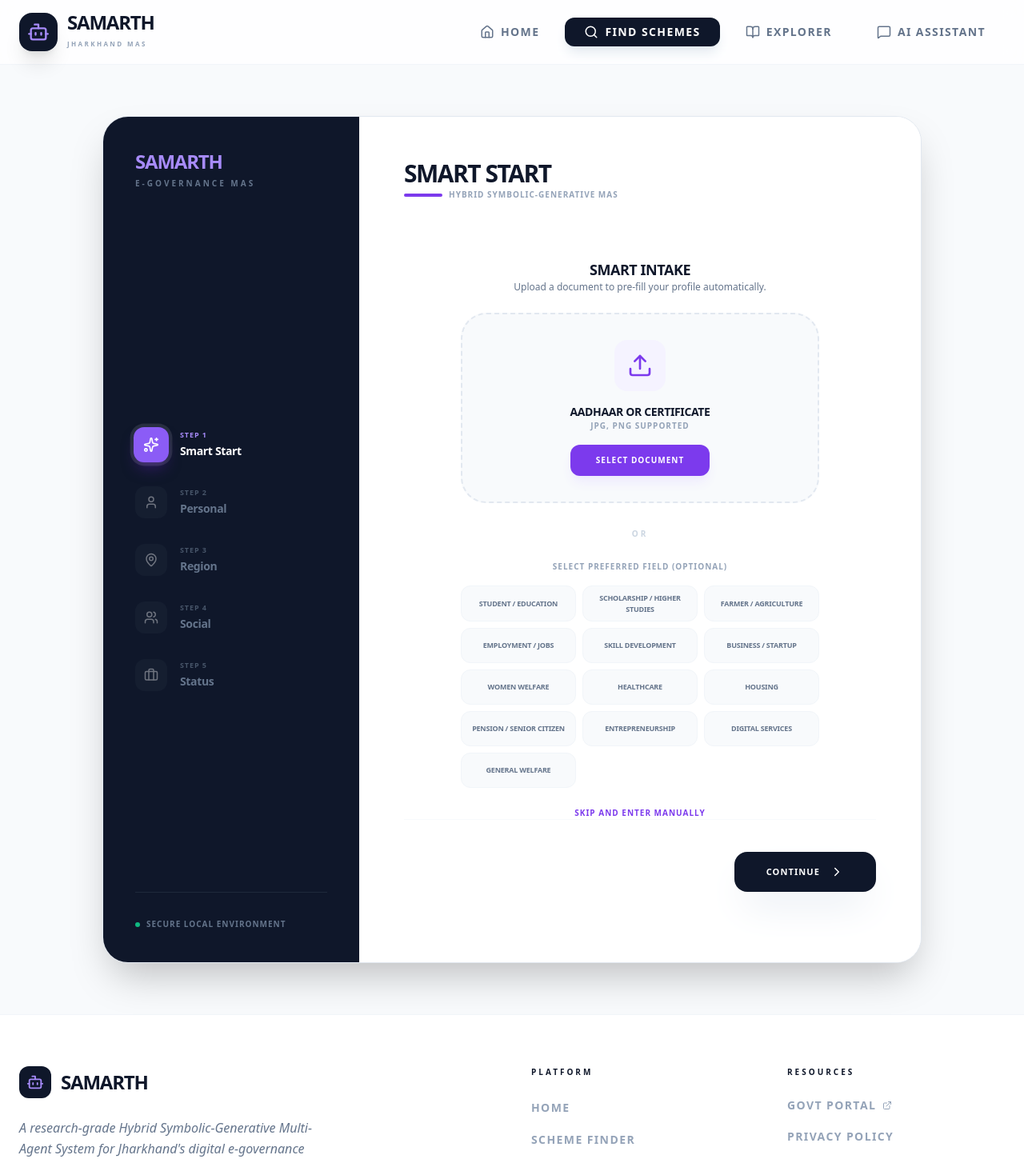
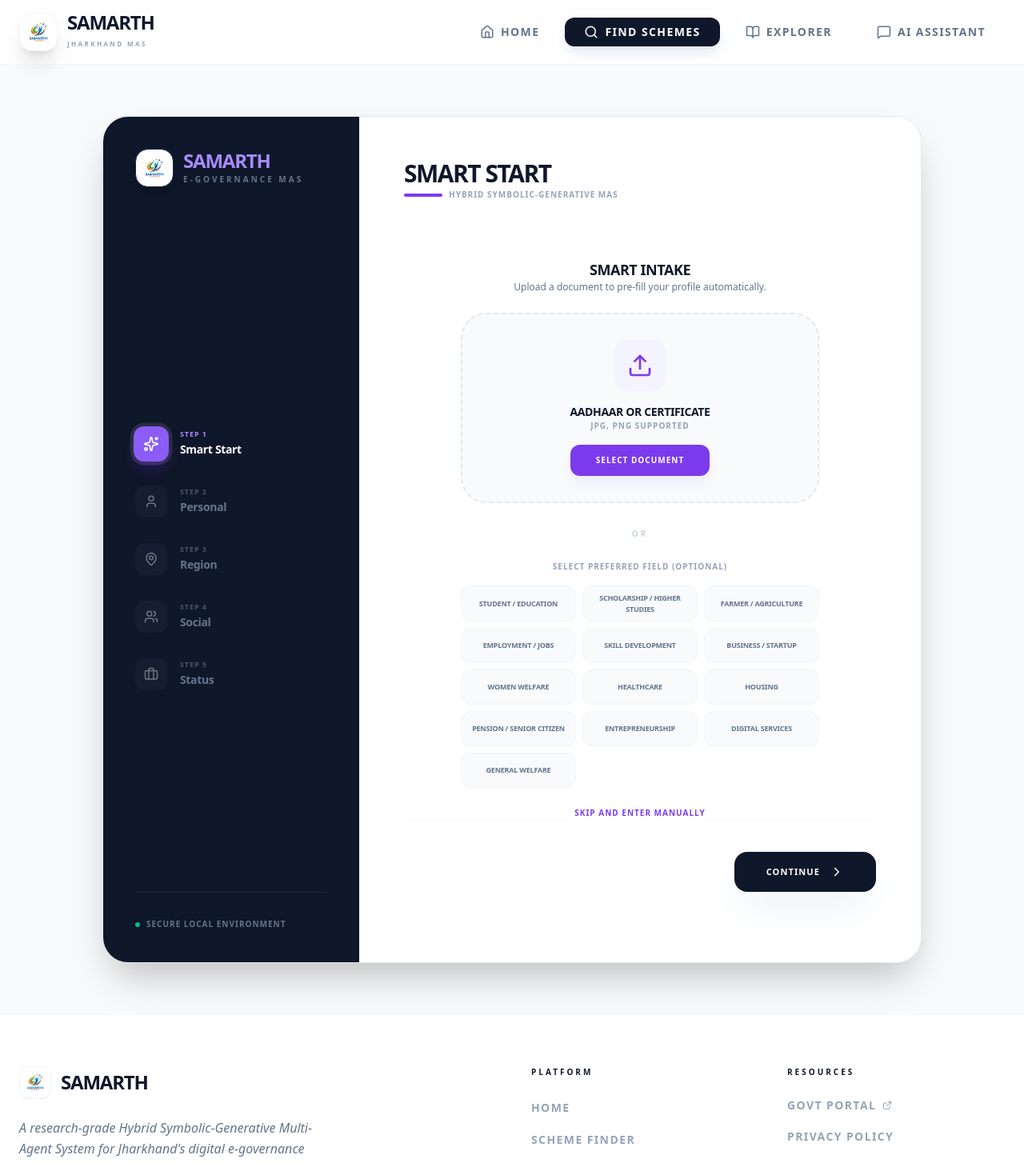
Before and after one commit to yashwantmandal26/samarth-OFFILINE, a React (Create React App) app in the folder frontend/: page /finder in a window 1280 px wide. Shown: the top 1454 px of the page at 80% size. Built offline with nearby package versions, Linux system fonts and the light colour scheme.

Commit message:
feat: use custom Samarth logo and update brand identity

```diff
--- a/frontend/public/index.html
+++ b/frontend/public/index.html
@@ -7,24 +7,16 @@
     <meta name="theme-color" content="#000000" />
     <meta
       name="description"
-      content="Web site created using create-react-app"
+      content="Samarth: A Hybrid Symbolic-Generative Multi-Agent System for Jharkhand e-Governance."
     />
-    <link rel="apple-touch-icon" href="%PUBLIC_URL%/logo192.png" />
+    <link rel="apple-touch-icon" href="%PUBLIC_URL%/logo.png" />
+    <link rel="icon" href="%PUBLIC_URL%/logo.png" />
     <!--
       manifest.json provides metadata used when your web app is installed on a
       user's mobile device or desktop. See https://developers.google.com/web/fundamentals/web-app-manifest/
     -->
     <link rel="manifest" href="%PUBLIC_URL%/manifest.json" />
-    <!--
-      Notice the use of %PUBLIC_URL% in the tags above.
-      It will be replaced with the URL of the `public` folder during the build.
-      Only files inside the `public` folder can be referenced from the HTML.
-
-      Unlike "/favicon.ico" or "favicon.ico", "%PUBLIC_URL%/favicon.ico" will
-      work correctly both with client-side routing and a non-root public URL.
-      Learn how to configure a non-root public URL by running `npm run build`.
-    -->
-    <title>React App</title>
+    <title>Samarth | Jharkhand E-Governance MAS</title>
   </head>
   <body>
     <noscript>You need to enable JavaScript to run this app.</noscript>
--- a/frontend/src/App.js
+++ b/frontend/src/App.js
@@ -1,6 +1,7 @@
 import React, { useEffect } from 'react';
 import { BrowserRouter as Router, Routes, Route, Link, useLocation } from 'react-router-dom';
 import { Home, Search, MessageSquare, BookOpen, Bot, Github, ExternalLink } from 'lucide-react';
+import logo from './assets/logo.png';
 
 // Pages
 import LandingPage from './pages/LandingPage';
@@ -50,8 +51,8 @@
             <div className="flex justify-between h-20 items-center">
               <div className="flex items-center gap-2">
                 <Link to="/" className="flex items-center gap-3 group">
-                  <div className="w-12 h-12 bg-slate-900 rounded-2xl flex items-center justify-center text-primary-400 shadow-xl group-hover:scale-105 transition-transform duration-300">
-                    <Bot size={28} />
+                  <div className="w-12 h-12 bg-white rounded-2xl flex items-center justify-center shadow-xl group-hover:scale-105 transition-transform duration-300 overflow-hidden border border-slate-100">
+                    <img src={logo} alt="Samarth Logo" className="w-full h-full object-contain p-1.5" />
                   </div>
                   <div>
                     <span className="block text-2xl font-black text-slate-900 tracking-tighter uppercase leading-none">Samarth</span>
@@ -87,8 +88,8 @@
             <div className="grid grid-cols-1 md:grid-cols-4 gap-12 mb-16">
               <div className="col-span-1 md:col-span-2">
                 <div className="flex items-center gap-3 mb-6">
-                  <div className="w-10 h-10 bg-slate-900 rounded-xl flex items-center justify-center text-primary-400">
-                    <Bot size={22} />
+                  <div className="w-10 h-10 bg-white rounded-xl flex items-center justify-center border border-slate-100 overflow-hidden shadow-sm">
+                    <img src={logo} alt="Samarth Logo" className="w-full h-full object-contain p-1" />
                   </div>
                   <span className="text-2xl font-black text-slate-900 tracking-tighter uppercase">Samarth</span>
                 </div>
--- a/frontend/src/pages/AIChatPage.js
+++ b/frontend/src/pages/AIChatPage.js
@@ -4,6 +4,7 @@
 import { motion, AnimatePresence } from 'framer-motion';
 import { Link } from 'react-router-dom';
 import ReactMarkdown from 'react-markdown';
+import logo from '../assets/logo.png';
 
 const AIChatPage = () => {
   const [messages, setMessages] = useState([
@@ -157,8 +158,8 @@
               <ArrowLeft size={20} />
             </Link>
             <div className="flex items-center gap-3">
-              <div className="w-10 h-10 bg-slate-900 rounded-xl flex items-center justify-center text-primary-400 shadow-lg">
-                <Bot size={24} />
+              <div className="w-12 h-12 bg-white rounded-2xl flex items-center justify-center shadow-xl border border-slate-100 overflow-hidden">
+                <img src={logo} alt="Samarth Logo" className="w-full h-full object-contain p-1.5" />
               </div>
               <div>
                 <h2 className="text-sm font-black text-slate-900 uppercase tracking-tight">Samarth AI</h2>
@@ -192,7 +193,7 @@
               >
                 <div className={`flex gap-3 max-w-[85%] ${m.role === 'user' ? 'flex-row-reverse' : 'flex-row'}`}>
                   <div className={`w-8 h-8 rounded-lg flex items-center justify-center shrink-0 shadow-sm ${m.role === 'user' ? 'bg-slate-900 text-white' : 'bg-white text-slate-900 border border-slate-100'}`}>
-                    {m.role === 'user' ? <User size={14} /> : <Bot size={14} />}
+                    {m.role === 'user' ? <User size={14} /> : <img src={logo} alt="Bot" className="w-full h-full object-contain" />}
                   </div>
                   <div className="flex flex-col gap-2">
                     <div className={`p-4 rounded-2xl shadow-sm border text-sm font-sans leading-relaxed not-italic ${
@@ -232,8 +233,8 @@
           {loading && (
             <div className="flex justify-start">
               <div className="flex gap-3">
-                <div className="w-8 h-8 rounded-lg bg-white border border-slate-100 flex items-center justify-center shrink-0 shadow-sm">
-                  <Bot size={14} className="text-slate-900" />
+                <div className="w-8 h-8 bg-white border border-slate-100 rounded-lg flex items-center justify-center shrink-0 shadow-sm overflow-hidden">
+                  <img src={logo} alt="Bot" className="w-full h-full object-contain" />
                 </div>
                 <div className="bg-white p-4 rounded-2xl rounded-tl-none border border-slate-50 shadow-sm">
                   <div className="flex gap-1.5">
--- a/frontend/src/pages/SchemeFinderWizard.js
+++ b/frontend/src/pages/SchemeFinderWizard.js
@@ -18,6 +18,7 @@
   Sparkles
 } from 'lucide-react';
 import { motion, AnimatePresence } from 'framer-motion';
+import logo from '../assets/logo.png';
 
 const SchemeFinderWizard = () => {
   const navigate = useNavigate();
@@ -528,9 +529,14 @@
         <div className="bg-white rounded-[2rem] shadow-2xl overflow-hidden border border-slate-200 flex flex-col md:flex-row min-h-[600px]">
           {/* Sidebar */}
           <div className="md:w-80 bg-slate-900 p-10 text-white hidden md:flex flex-col">
-            <div className="mb-12">
-              <h2 className="text-2xl font-black tracking-tighter uppercase text-primary-400">Samarth</h2>
-              <p className="text-[10px] text-slate-500 font-black uppercase tracking-[0.3em] mt-1">E-Governance MAS</p>
+            <div className="mb-12 flex items-center gap-3">
+              <div className="w-12 h-12 bg-white rounded-2xl flex items-center justify-center overflow-hidden border border-slate-800 shadow-xl">
+                <img src={logo} alt="Samarth Logo" className="w-full h-full object-contain p-1.5" />
+              </div>
+              <div>
+                <h2 className="text-2xl font-black tracking-tighter uppercase text-primary-400 leading-none">Samarth</h2>
+                <p className="text-[10px] text-slate-500 font-black uppercase tracking-[0.3em] mt-1">E-Governance MAS</p>
+              </div>
             </div>
 
             <div className="flex-1 flex flex-col gap-8 justify-center">
```
Also changed, not shown: frontend/public/logo.png, frontend/src/assets/logo.png.
